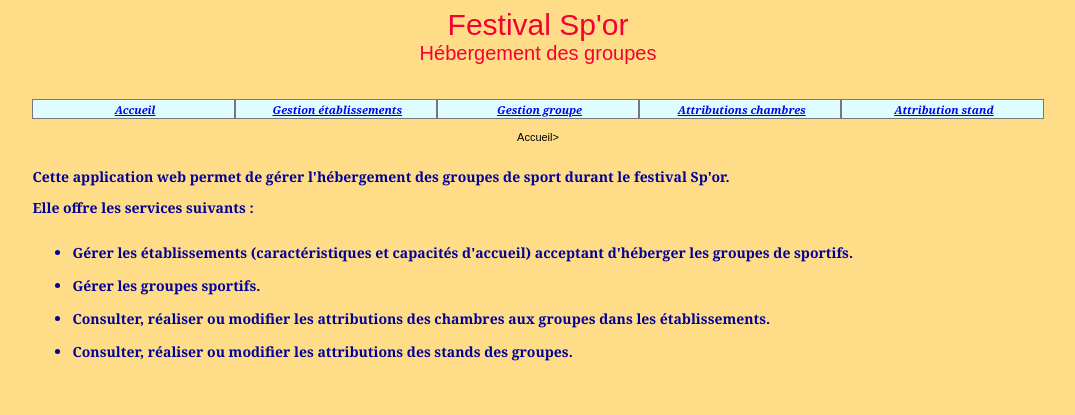
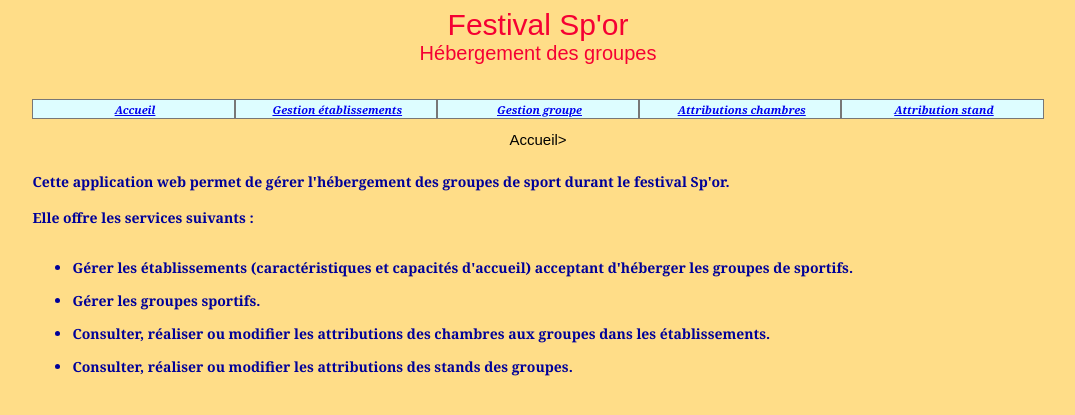
Before and after one commit to sly987/FestivalSpor2, a PHP site: page /index.php in a window 1280 px wide. Shown: the top 415 px of the page, without its empty margins (102-1177 px from the left). Run offline with PHP 8.4, Linux system fonts and the light colour scheme.

Commit message:
taille caractère

```diff
--- a/css/cssGeneral.css
+++ b/css/cssGeneral.css
@@ -45,7 +45,7 @@ gras et en italique) */
 /* Style pour le texte dans les différentes balises citées */
 td,tr
 {
-   font:11px Arial, Helvetica, sans-serif;
+   font:15px Arial, Helvetica, sans-serif;
 }
 
 /* STYLES POUR LES MENUS */
```
